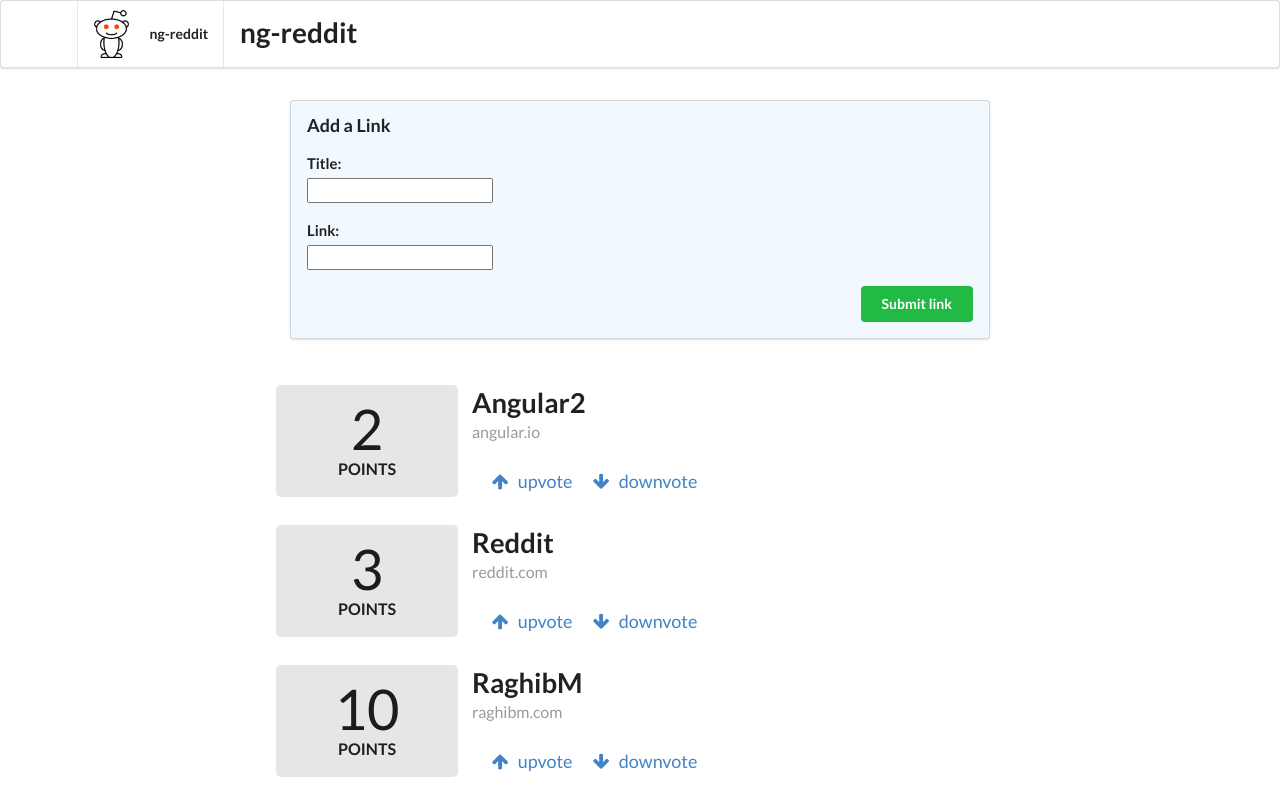
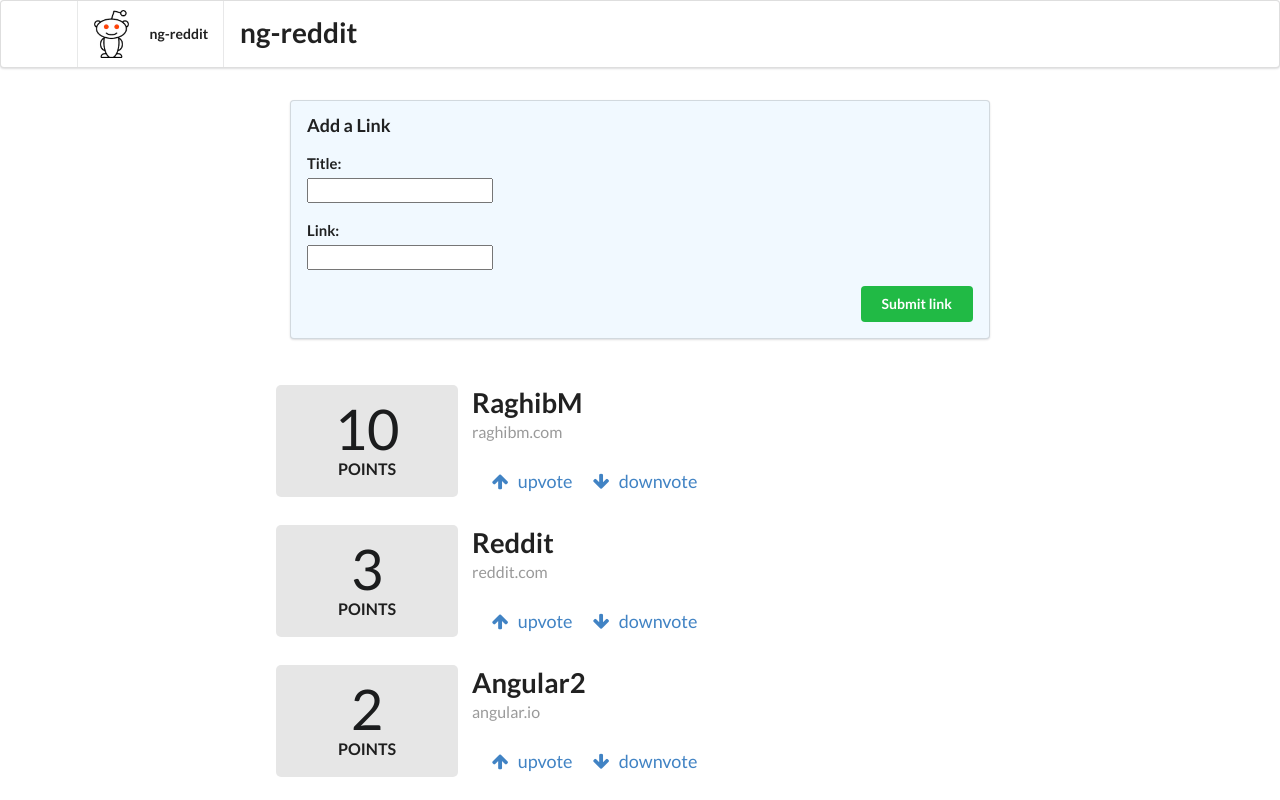
Before and after one commit to ragmha/ng2-reddit, an Angular app: page / in a window 1280 px wide. Built offline with nearby package versions, Linux system fonts and the light colour scheme.

Commit message:
add sorted Article method

```diff
--- a/src/app/app.component.html
+++ b/src/app/app.component.html
@@ -15,5 +15,5 @@
 </form>
 
 <div class="ui grid posts">
-  <app-article *ngFor="let article of articles" [article]="article"></app-article>
+  <app-article *ngFor="let article of sortedArticles()" [article]="article"></app-article>
 </div>
--- a/src/app/app.component.ts
+++ b/src/app/app.component.ts
@@ -23,4 +23,8 @@
     link.value = '';
     return false;
   }
+
+  sortedArticles(): Article[] {
+    return this.articles.sort((a: Article, b: Article) => b.votes - a.votes);
+  }
 }
```
